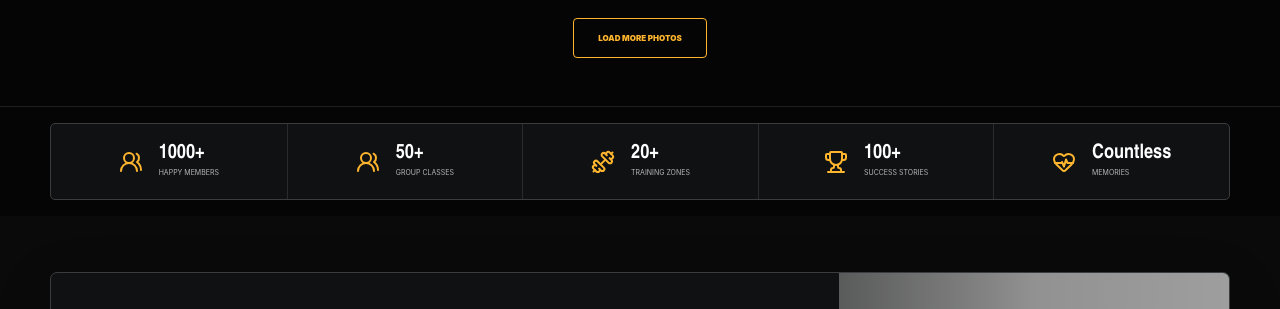
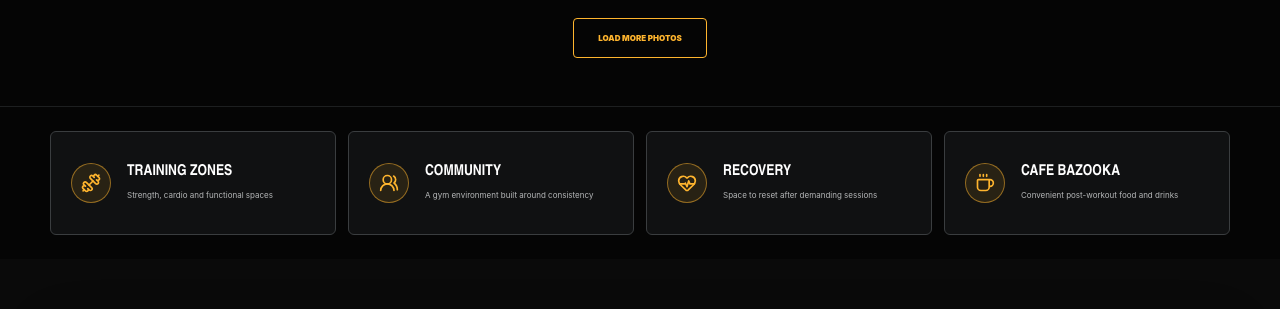
Before and after one commit to Shahzadkhanks19/bazooka-fitness, a Next.js app: page /gallery in a window 1280 px wide. Shown: the part 1530-1839 px from the top of the page. Built offline with nearby package versions, Linux system fonts and the light colour scheme; grey boxes are pictures that could not be loaded.

Commit message:
Replace gallery vanity stats with verified highlights

```diff
--- a/components/gallery/stats-strip-section.tsx
+++ b/components/gallery/stats-strip-section.tsx
@@ -1,30 +1,29 @@
 "use client";
 
 import { motion } from "framer-motion";
-import { Dumbbell, HeartPulse, Trophy, UsersRound } from "lucide-react";
+import { Coffee, Dumbbell, HeartPulse, UsersRound } from "lucide-react";
 import { reveal, shell } from "./gallery-shared";
 
-const stats = [
-  [UsersRound, "1000+", "Happy Members"],
-  [UsersRound, "50+", "Group Classes"],
-  [Dumbbell, "20+", "Training Zones"],
-  [Trophy, "100+", "Success Stories"],
-  [HeartPulse, "Countless", "Memories"],
+const highlights = [
+  [Dumbbell, "Training Zones", "Strength, cardio and functional spaces"],
+  [UsersRound, "Community", "A gym environment built around consistency"],
+  [HeartPulse, "Recovery", "Space to reset after demanding sessions"],
+  [Coffee, "Cafe Bazooka", "Convenient post-workout food and drinks"],
 ] as const;
 
 export default function GalleryStatsStripSection() {
   return (
-    <section className="bg-bazooka-black py-4">
+    <section className="bg-bazooka-black py-5 sm:py-6">
       <div className={shell}>
-        <motion.div {...reveal} className="grid overflow-hidden rounded-[5px] border border-bazooka-border-strong bg-bazooka-surface sm:grid-cols-2 lg:grid-cols-5">
-          {stats.map(([Icon, value, label], index) => (
-            <div key={label} className={`flex items-center justify-center gap-4 px-5 py-5 ${index ? "border-t border-bazooka-border sm:border-l sm:border-t-0" : ""}`}>
-              <Icon className="size-6 text-bazooka-lime" />
-              <div>
-                <strong className="font-display block text-[20px] font-black leading-none text-white">{value}</strong>
-                <span className="mt-1 block text-[7px] uppercase text-bazooka-text-secondary">{label}</span>
+        <motion.div {...reveal} className="grid gap-3 sm:grid-cols-2 lg:grid-cols-4">
+          {highlights.map(([Icon, title, text], index) => (
+            <motion.article key={title} {...reveal} transition={{ duration: .4, delay: index * .04 }} className="group flex min-h-[104px] items-center gap-4 rounded-[6px] border border-bazooka-border-strong bg-bazooka-surface px-5 py-4 transition-all duration-300 hover:-translate-y-1 hover:border-bazooka-lime">
+              <span className="grid size-10 shrink-0 place-items-center rounded-full border border-bazooka-lime/50 bg-bazooka-lime/10 text-bazooka-lime transition-transform duration-300 group-hover:scale-105"><Icon className="size-5" /></span>
+              <div className="min-w-0">
+                <strong className="font-display block text-[15px] font-black uppercase leading-none text-white">{title}</strong>
+                <span className="mt-2 block text-[8px] leading-4 text-bazooka-text-secondary">{text}</span>
               </div>
-            </div>
+            </motion.article>
           ))}
         </motion.div>
       </div>
```
